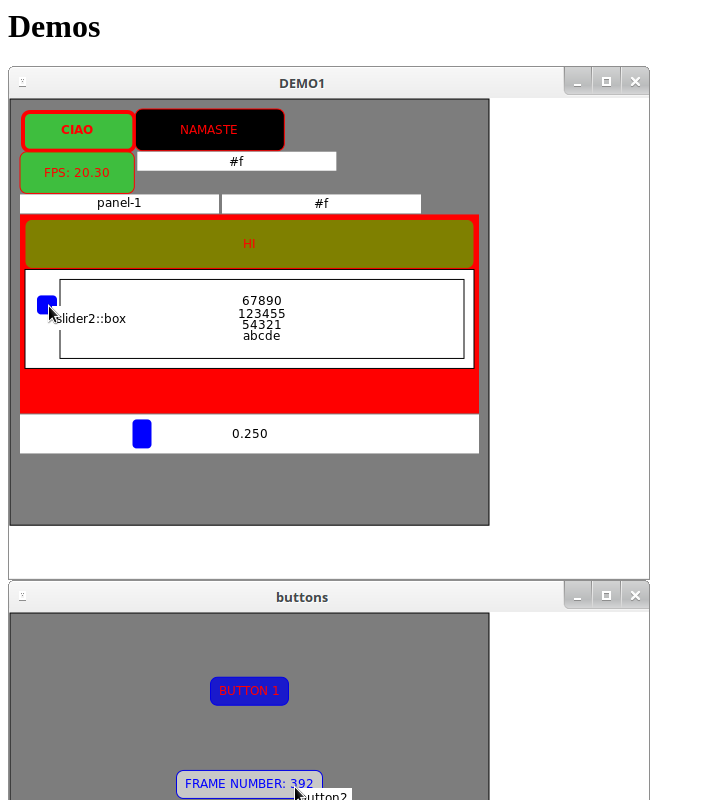
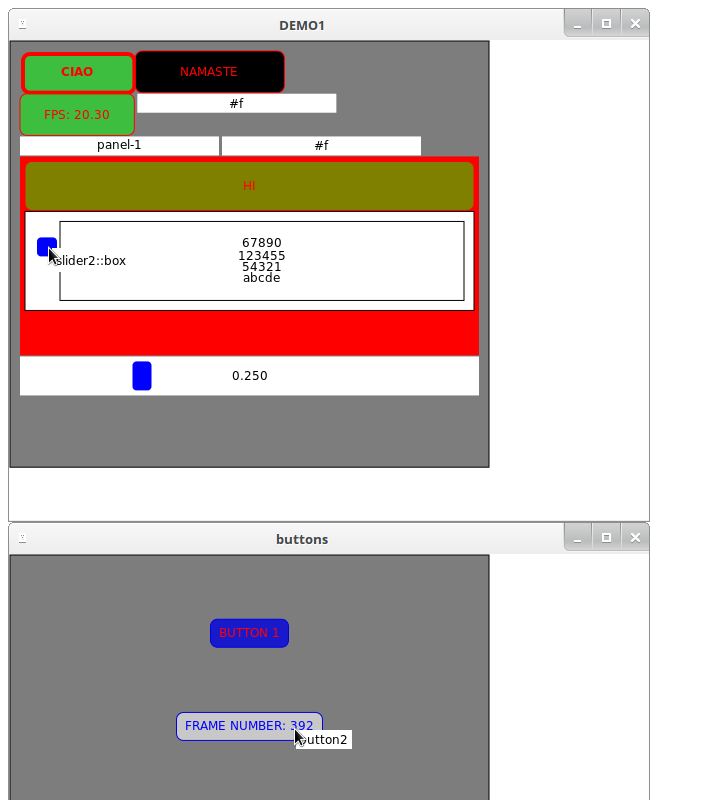
Before and after one commit to ovenpasta/miogui, a plain HTML site: page demos/index.html in a window 1280 px wide. Shown: the top 800 px of the page, without its empty margins (0-705 px from the left). Drawn offline with Linux system fonts and the light colour scheme.

Commit message:
fixed headers stuff for demos/index.html

```diff
--- a/demos/index.html
+++ b/demos/index.html
@@ -1,8 +1,4 @@
-<html>
-<head>
-</head>
-<body>
-<h1>Demos</h1>
+<div class="fossil-doc" data-title="Demos">
 <a href="https://pizzahack.eu/fossil/miogui/doc/tip/demos/demo1.ss">
   <img src="demo1.png" />
 </a>
@@ -15,5 +11,4 @@
 <a href="https://pizzahack.eu/fossil/miogui/doc/tip/demos/demo3.ss">
 <img src="demo3.png" />
 </a>
-</body>
-</html>
+</div>
```
